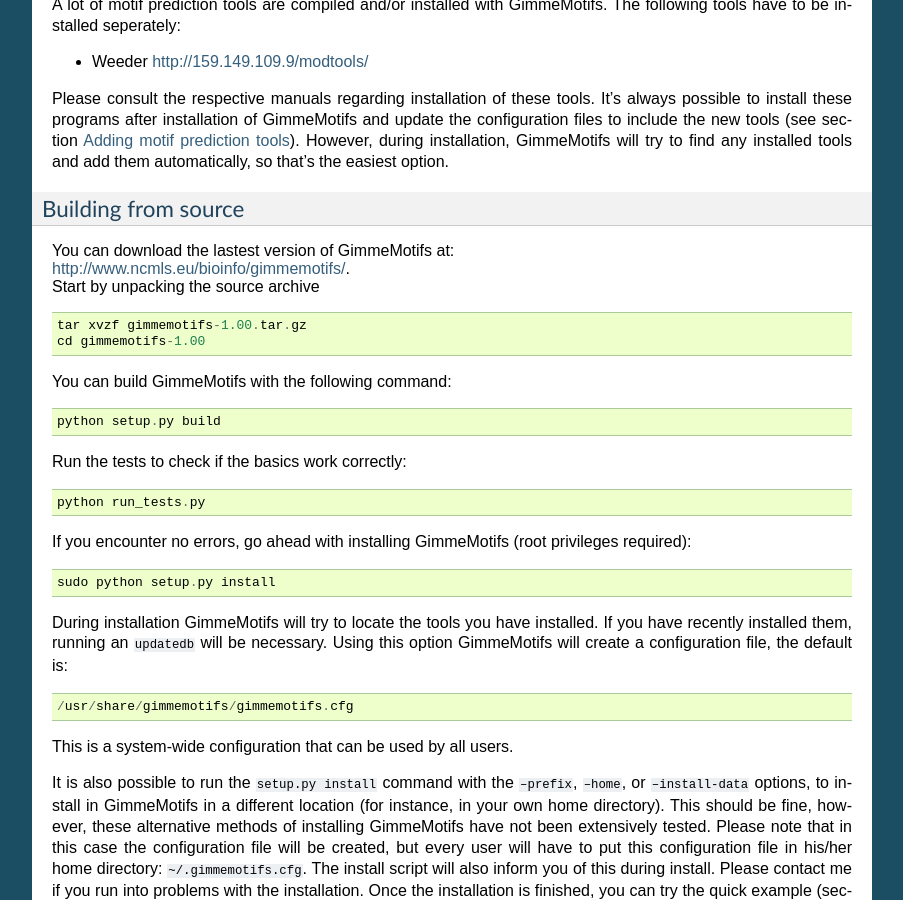
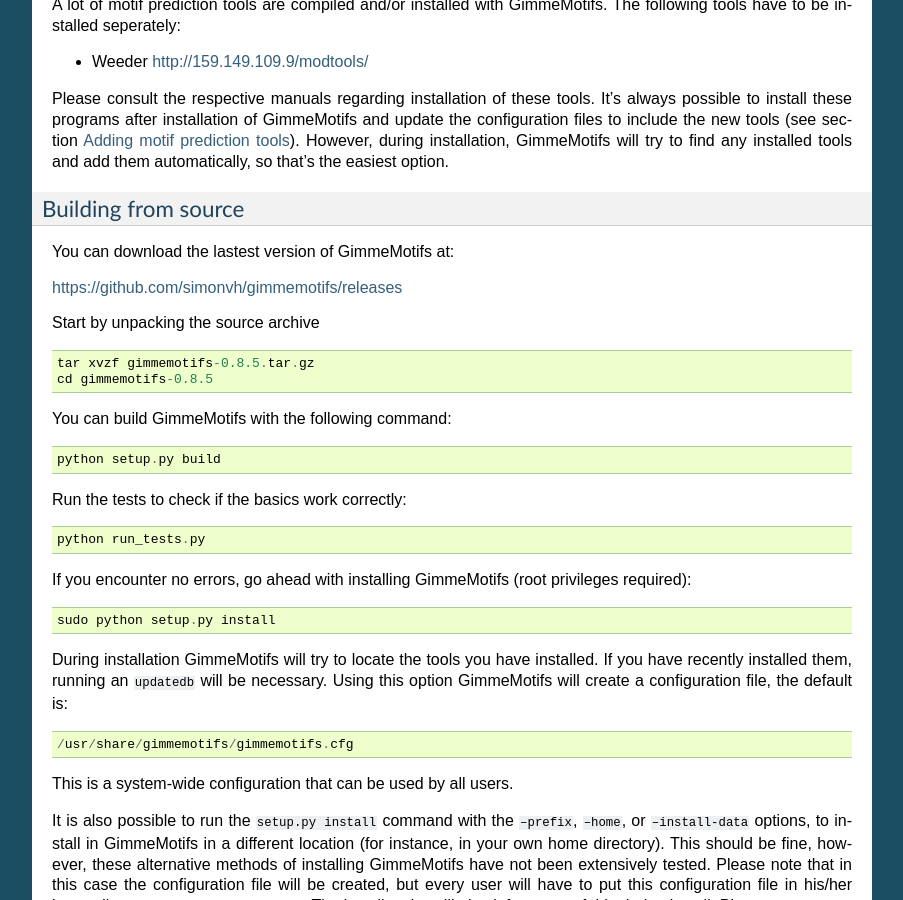
Before and after one commit to vanheeringen-lab/gimmemotifs, a Sphinx documentation site: the page built from docs/installation.rst, in a window 1280 px wide and 900 px high, scrolled down 2798 px. Shown: the whole window, without its empty margins (198-1101 px from the left). Built offline with Sphinx 7.4.7, drawn with Linux system fonts in a browser that asks for light colours; the version number could not be read and is left out.

Commit message:
updated documentation

```diff
--- a/docs/configuration.rst
+++ b/docs/configuration.rst
@@ -186,6 +186,7 @@ have a look at the options.
     abs_max = 1000
     enrichment = 1.5
     max_time = None
+    scan_cutoff = 0.9
 
 This section specifies all the default GimmeMotifs parameters. Most of
 these can also be specified at the command-line when running
--- a/docs/installation.rst
+++ b/docs/installation.rst
@@ -40,7 +40,7 @@ Now you can install GimmeMotifs using pip. Latest stable release:
 
 ::
 
-    pip install https://github.com/simonvh/gimmemotifs/tarball/0.8.3
+    pip install https://github.com/simonvh/gimmemotifs/tarball/0.8.5
 
 Or the (unstable) master branch with the newest bells, whistles and bugs:
 
@@ -194,14 +194,16 @@ them automatically, so that’s the easiest option.
 Building from source
 ~~~~~~~~~~~~~~~~~~~~
 
-| You can download the lastest version of GimmeMotifs at:
-| http://www.ncmls.eu/bioinfo/gimmemotifs/.
-| Start by unpacking the source archive
+You can download the lastest version of GimmeMotifs at:
+
+| https://github.com/simonvh/gimmemotifs/releases
+
+Start by unpacking the source archive
 
 ::
 
-    tar xvzf gimmemotifs-1.00.tar.gz
-    cd gimmemotifs-1.00
+    tar xvzf gimmemotifs-0.8.5.tar.gz
+    cd gimmemotifs-0.8.5
 
 You can build GimmeMotifs with the following command:
 
```
